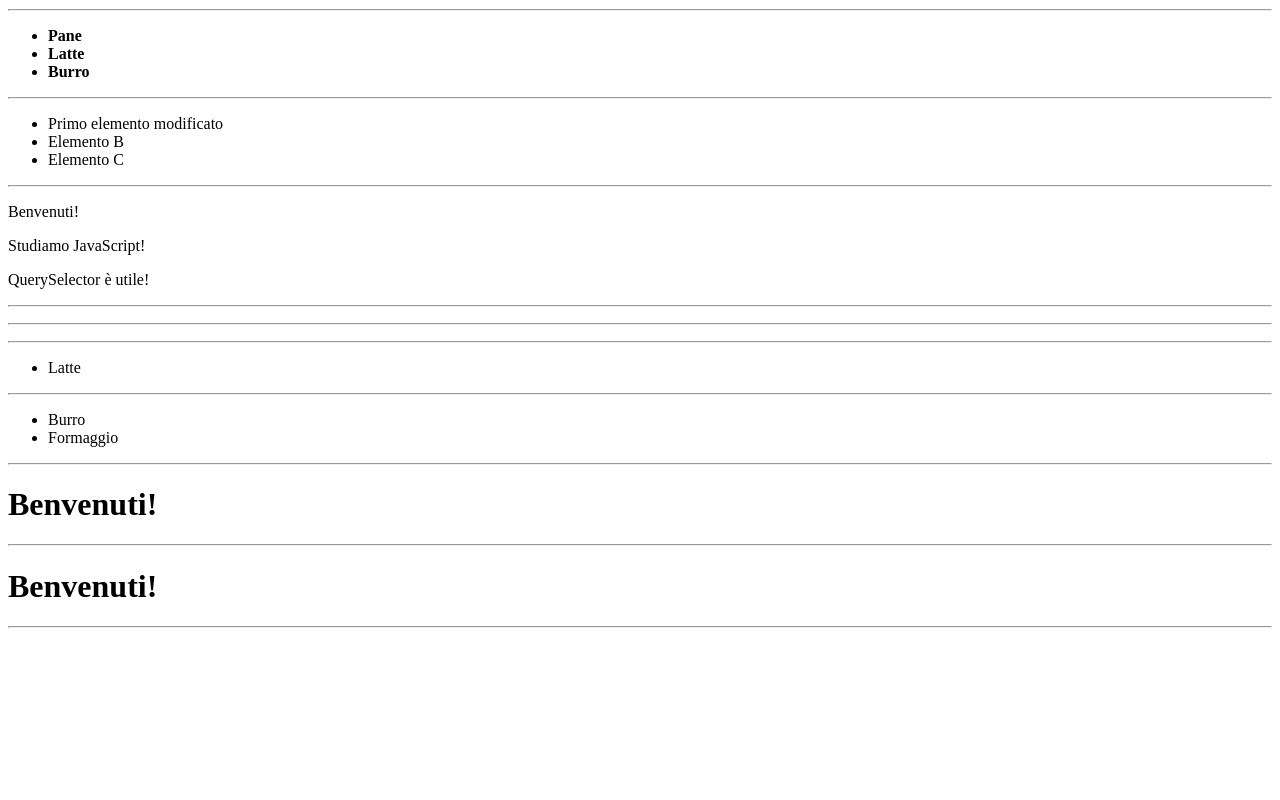
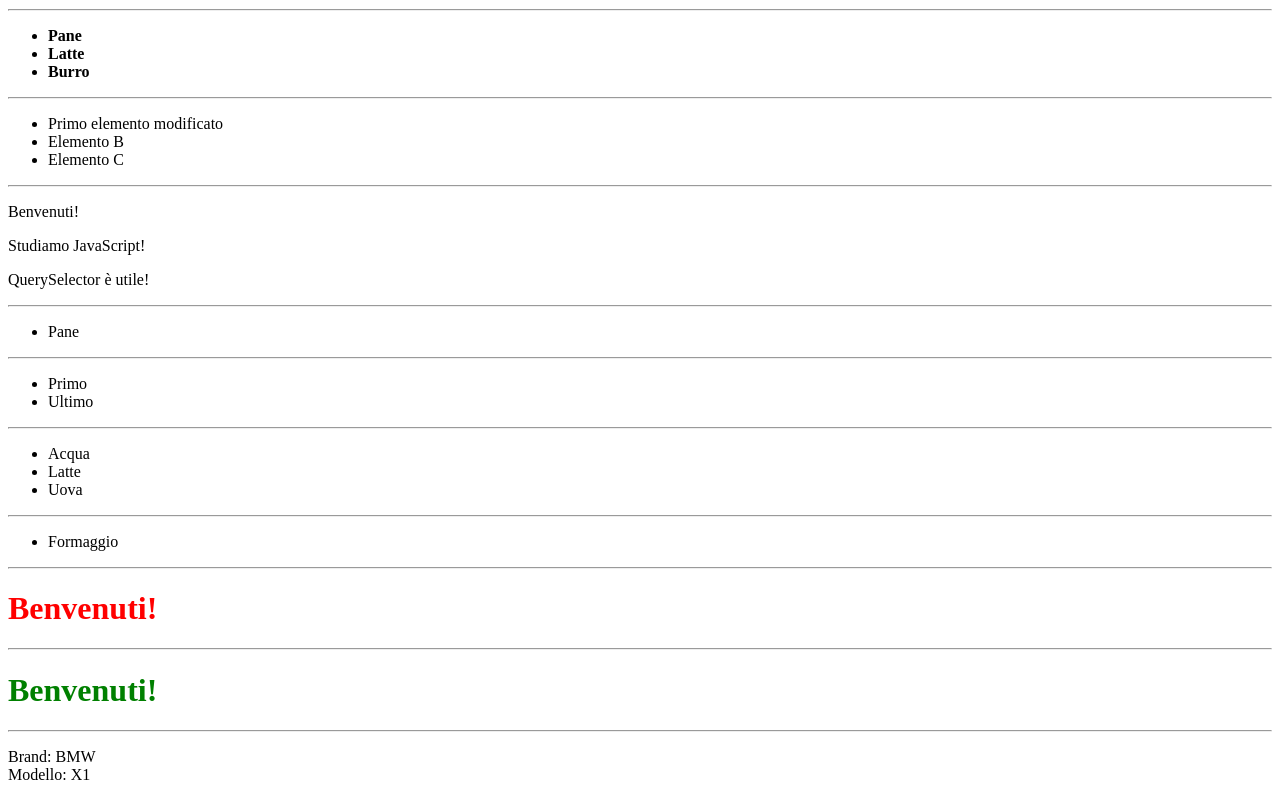
Before and after one commit to NikGa111/Modulo294, a plain HTML site: page Esercizi/Serie-4/index.html in a window 1280 px wide. Shown: the part 455-1255 px from the top of the page. Before the commit the page ends 1099 px from the top, so only its background shows below. Drawn offline with Linux system fonts and the light colour scheme.

Commit message:
Serie-4
Parte 9 in poi, versione 26.02.2026

```diff
--- a/Esercizi/Serie-4/index.html
+++ b/Esercizi/Serie-4/index.html
@@ -1,13 +1,14 @@
 <!DOCTYPE html>
 <html lang="it">
     <!-- Nicola Galeano
-         version: 12.02.2026 -->
+         version: 26.02.2026 -->
     <!-- Serie 4 -->
 
     <!-- Parte 0 -->
 <head>
     <meta charset="UTF-8">
     <title>Test JavaScript</title>
+    <link rel="stylesheet" href="style.css">
     <script src="script.js" defer></script>
 
 </head>
@@ -73,7 +74,7 @@
     <h1 id="titoloE13">Benvenuti!</h1>
     <hr>
     <!-- Parte 14 -->
-    <h1 id="titoloe14" class="errore">Benvenuti!</h1>
+    <h1 id="titoloE14" class="errore">Benvenuti!</h1>
     <hr>
     <!-- Parte 15 -->
     <div id="es15" data-id="51" data-brand="BMW" data-model="X1">
--- a/Esercizi/Serie-4/script.js
+++ b/Esercizi/Serie-4/script.js
@@ -1,5 +1,5 @@
 // Nicola Galeano
-// version: 12.02.2026
+// version: 26.02.2026
 // Serie 4
 
 // Parte 1
@@ -40,3 +40,44 @@ for (let el of ese8) {
 }
 
 // Parte 9
+let es9 = document.querySelector("#es9");
+let es9Testo = document.createElement("li");
+es9Testo.textContent = "Pane";
+es9.append(es9Testo);
+
+// Parte 10
+let es10 = document.querySelector("#es10");
+let es10UltimoTesto = document.createElement("li");
+let es10PrimoTesto = document.createElement("li");
+es10UltimoTesto.textContent = "Ultimo";
+es10PrimoTesto.textContent = "Primo";
+es10.append(es10UltimoTesto);
+es10.prepend(es10PrimoTesto);
+
+// Parte 11
+let lista = document.querySelector("#lista");
+let uova = document.createElement("li");
+let acqua = document.createElement("li");
+uova.textContent = "Uova";
+acqua.textContent = "Acqua";
+lista.append(uova);
+lista.prepend(acqua);
+
+// Parte 12
+let rimuovere = document.querySelector("#daRimuovere");
+rimuovere.remove();
+
+// Parte 13
+let selezionaRosso = document.querySelector("#titoloE13");
+selezionaRosso.classList.add("rosso");
+
+// Parte 14
+let es14 = document.querySelector("#titoloE14");
+es14.classList.remove("errore");
+es14.classList.add("ok");
+
+// Parte 15
+let es15 = document.querySelector("#es15");
+let doveButtarlo = es15.firstElementChild;
+console.log(es15.dataset.id);
+doveButtarlo.innerHTML = `Brand: ${es15.dataset.brand} <br> Modello: ${es15.dataset.model} `;
```
